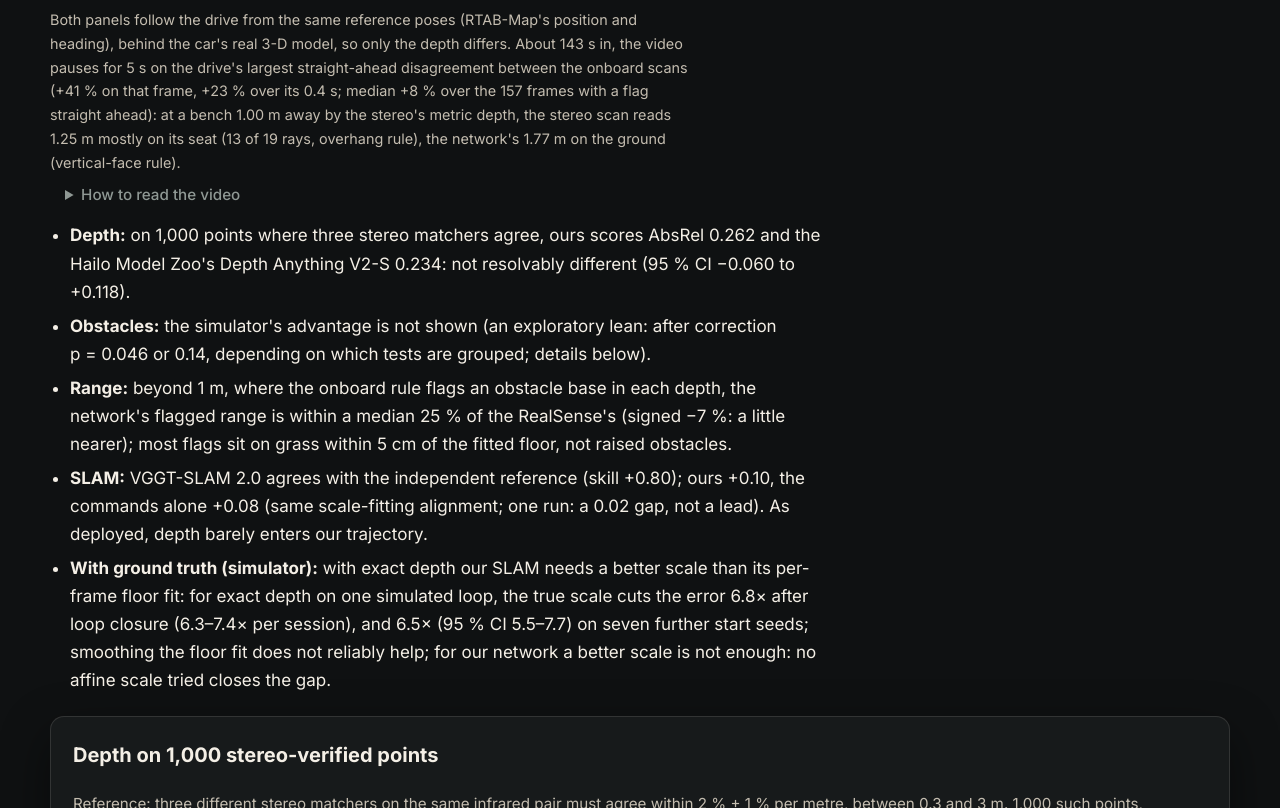
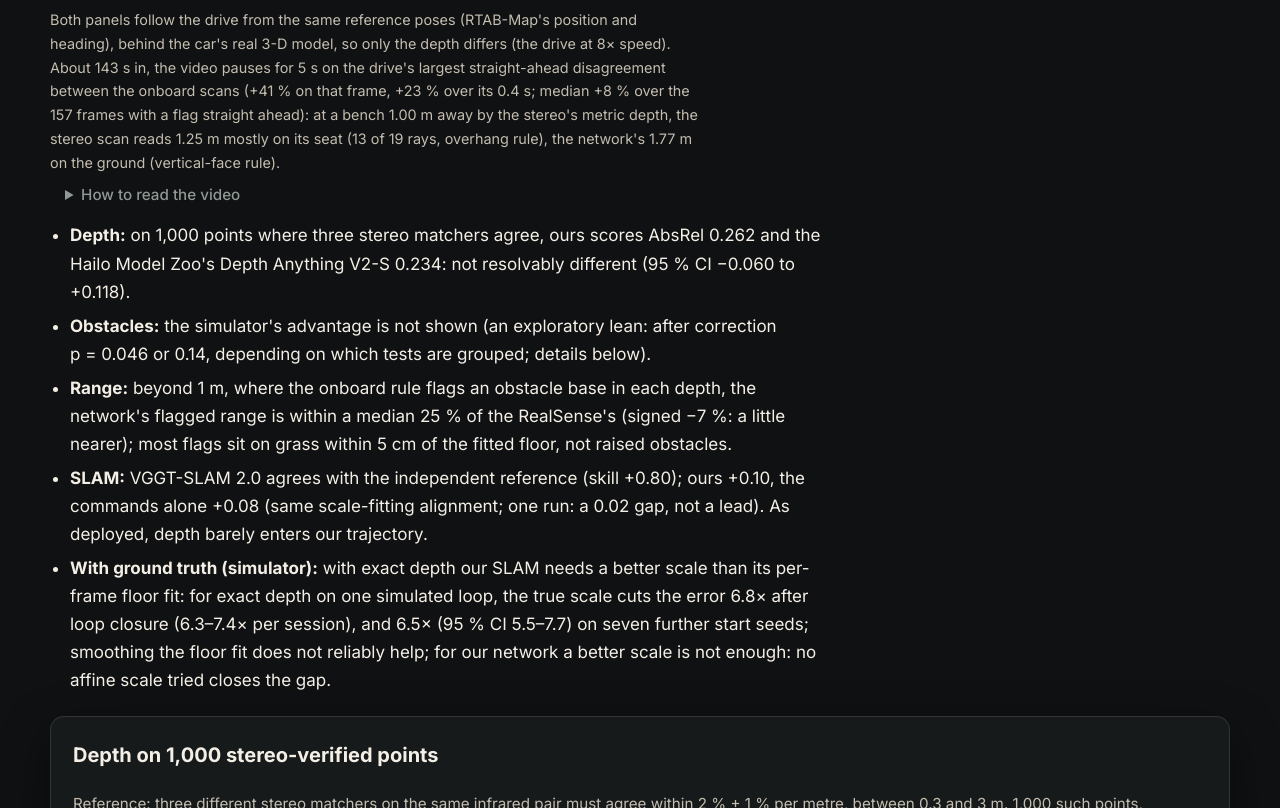
Before and after one commit to itaim18/seeing-to-drive, a plain HTML site: page docs/index.html in a window 1280 px wide. Shown: the part 10478-11286 px from the top of the page. Drawn offline with Linux system fonts and the light colour scheme.

Commit message:
Caption: the drive at 8x speed
Co-Authored-By: Claude Opus 5.5 <noreply@anthropic.com>

```diff
--- a/docs/index.html
+++ b/docs/index.html
@@ -371,7 +371,7 @@
       }
     })();</script>
     <figcaption>Both panels follow the drive from the same reference poses (RTAB-Map's position and heading), behind the car's real 3-D model, so only the
-      depth differs. About 143&nbsp;s in, the video pauses for 5&nbsp;s on the drive's largest straight-ahead disagreement between the onboard
+      depth differs (the drive at 8&times; speed). About 143&nbsp;s in, the video pauses for 5&nbsp;s on the drive's largest straight-ahead disagreement between the onboard
       scans (+41&nbsp;% on that frame, +23&nbsp;% over its 0.4&nbsp;s; median +8&nbsp;% over the 157 frames with a flag straight ahead): at a bench
       1.00&nbsp;m away by the stereo's metric depth, the stereo scan reads 1.25&nbsp;m mostly on its seat (13 of 19 rays, overhang rule), the network's 1.77&nbsp;m on the ground (vertical-face rule).<span class="on"> The four
       stills above show the key frames; watch the video full-screen in landscape.</span>
```
